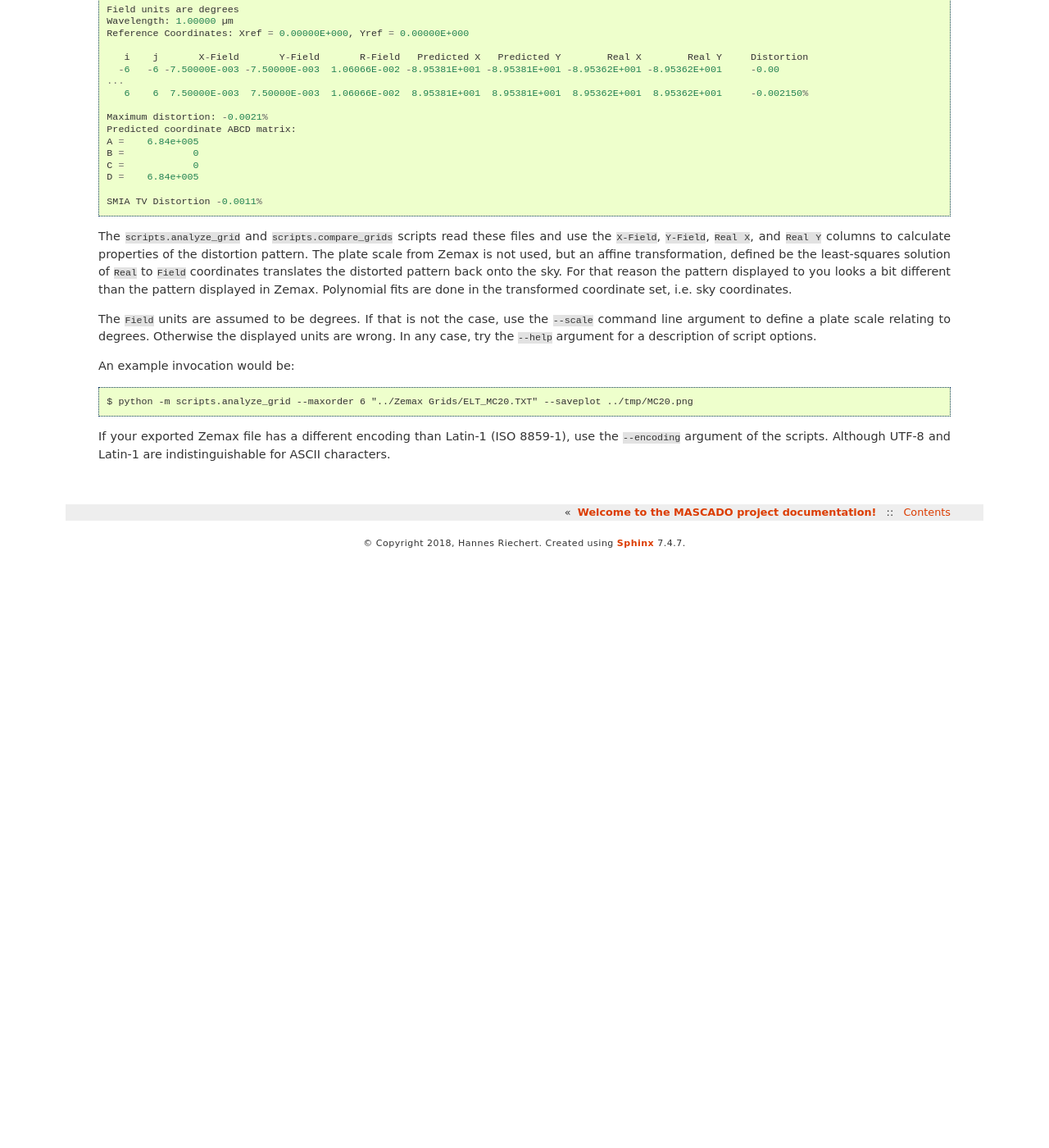
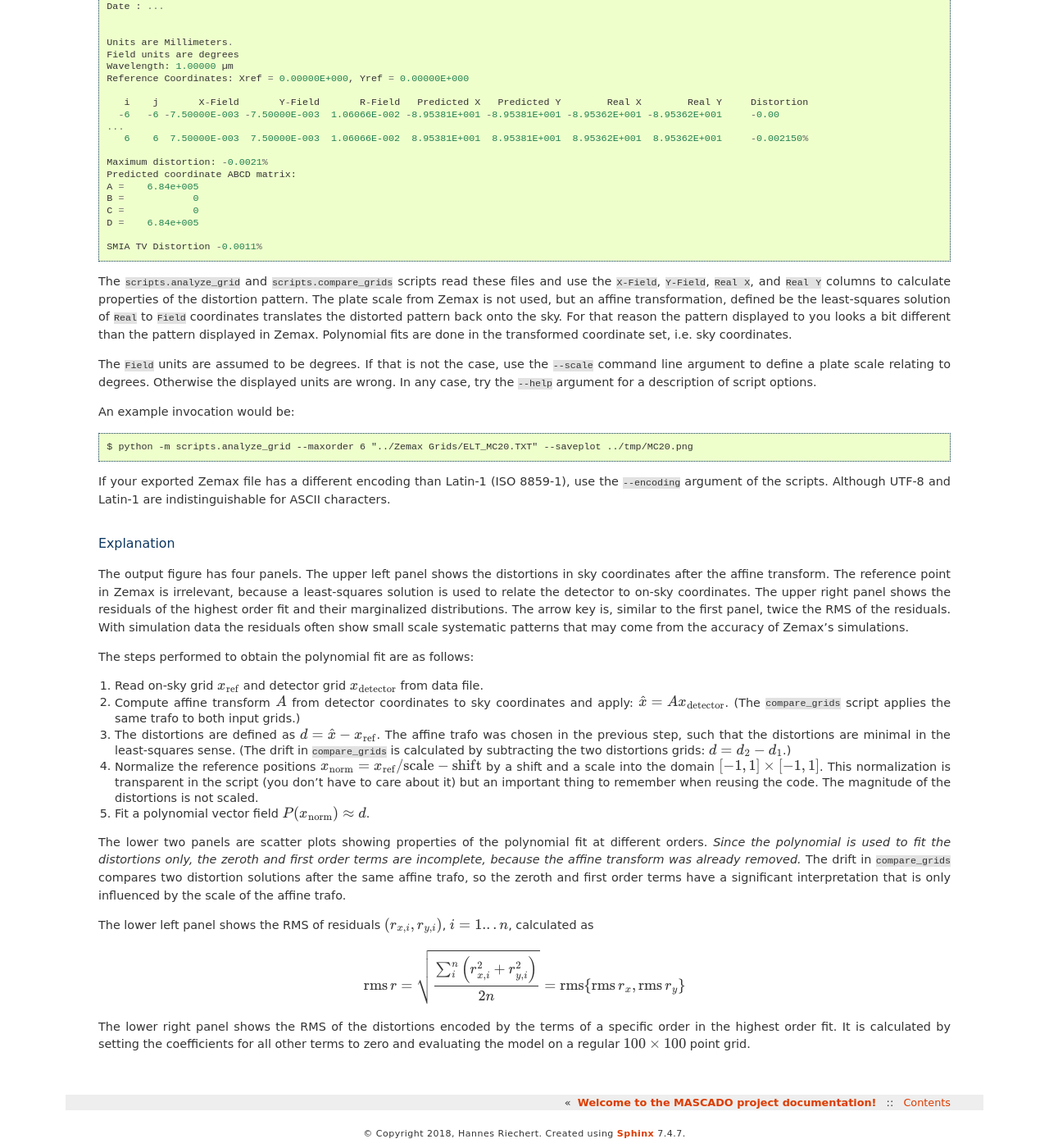
Before and after one commit to tychon/mascado, a Sphinx documentation site: the page built from docs/source/scripts.rst, in a window 1280 px wide and 1400 px high, scrolled down 545 px. Shown: the whole window at 82% size. Built offline with Sphinx 7.4.7, drawn with Linux system fonts in a browser that asks for light colours; pages that are not in the unit, such as notebooks, are missing from menus; before the commit the page ends 1225 px from its top, so only the background shows below that.

Commit message:
scripts: gray dots for terms that are incomplete due to affine trafo
expand documentation on what the script does

```diff
--- a/docs/source/scripts.rst
+++ b/docs/source/scripts.rst
@@ -69,3 +72,58 @@
 If your exported Zemax file has a different encoding than Latin-1 (ISO
 8859-1), use the ``--encoding`` argument of the scripts.  Although
 UTF-8 and Latin-1 are indistinguishable for ASCII characters.
+
+Explanation
+^^^^^^^^^^^
+
+The output figure has four panels.  The upper left panel shows the
+distortions in sky coordinates after the affine transform.  The
+reference point in Zemax is irrelevant, because a least-squares
+solution is used to relate the detector to on-sky coordinates.  The
+upper right panel shows the residuals of the highest order fit and
+their marginalized distributions.  The arrow key is, similar to the
+first panel, twice the RMS of the residuals.  With simulation data the
+residuals often show small scale systematic patterns that may come
+from the accuracy of Zemax's simulations.
+
+The steps performed to obtain the polynomial fit are as follows:
+
+#. Read on-sky grid :math:`x_\text{ref}` and detector grid
+   :math:`x_\text{detector}` from data file.
+#. Compute affine transform :math:`A` from detector coordinates to sky
+   coordinates and apply: :math:`\hat x = A x_\text{detector}`.  (The
+   ``compare_grids`` script applies the same trafo to both input
+   grids.)
+#. The distortions are defined as :math:`d = \hat x - x_\text{ref}`.
+   The affine trafo was chosen in the previous step, such that the
+   distortions are minimal in the least-squares sense.  (The drift in
+   ``compare_grids`` is calculated by subtracting the two distortions
+   grids: :math:`d = d_2 - d_1`.)
+#. Normalize the reference positions :math:`x_\text{norm} =
+   x_\text{ref} / \text{scale} - \text{shift}` by a shift and a scale
+   into the domain :math:`[-1, 1]\times[-1, 1]`.  This normalization
+   is transparent in the script (you don't have to care about it) but
+   an important thing to remember when reusing the code.  The
+   magnitude of the distortions is not scaled.
+#. Fit a polynomial vector field :math:`P(x_\text{norm}) \approx d`.
+
+The lower two panels are scatter plots showing properties of the
+polynomial fit at different orders.  *Since the polynomial is used to
+fit the distortions only, the zeroth and first order terms are
+incomplete, because the affine transform was already removed.* The
+drift in ``compare_grids`` compares two distortion solutions after the
+same affine trafo, so the zeroth and first order terms have a
+significant interpretation that is only influenced by the scale of the
+affine trafo.
+
+The lower left panel shows the RMS of residuals :math:`(r_{x,i},
+r_{y,i})`, :math:`i=1...n`, calculated as
+
+.. math::
+   \operatorname{rms} r = \sqrt{\frac{\sum_i^n \left(r_{x,i}^2 + r_{y,i}^2\right)}{2 n}}
+     = \operatorname{rms}\{\operatorname{rms} r_x, \operatorname{rms} r_y\}
+
+The lower right panel shows the RMS of the distortions encoded by the
+terms of a specific order in the highest order fit.  It is calculated
+by setting the coefficients for all other terms to zero and evaluating
+the model on a regular :math:`100\times100` point grid.
```
Also changed, not shown: other parts of docs/source/scripts.rst (+3 -0 lines), 1 other file.
